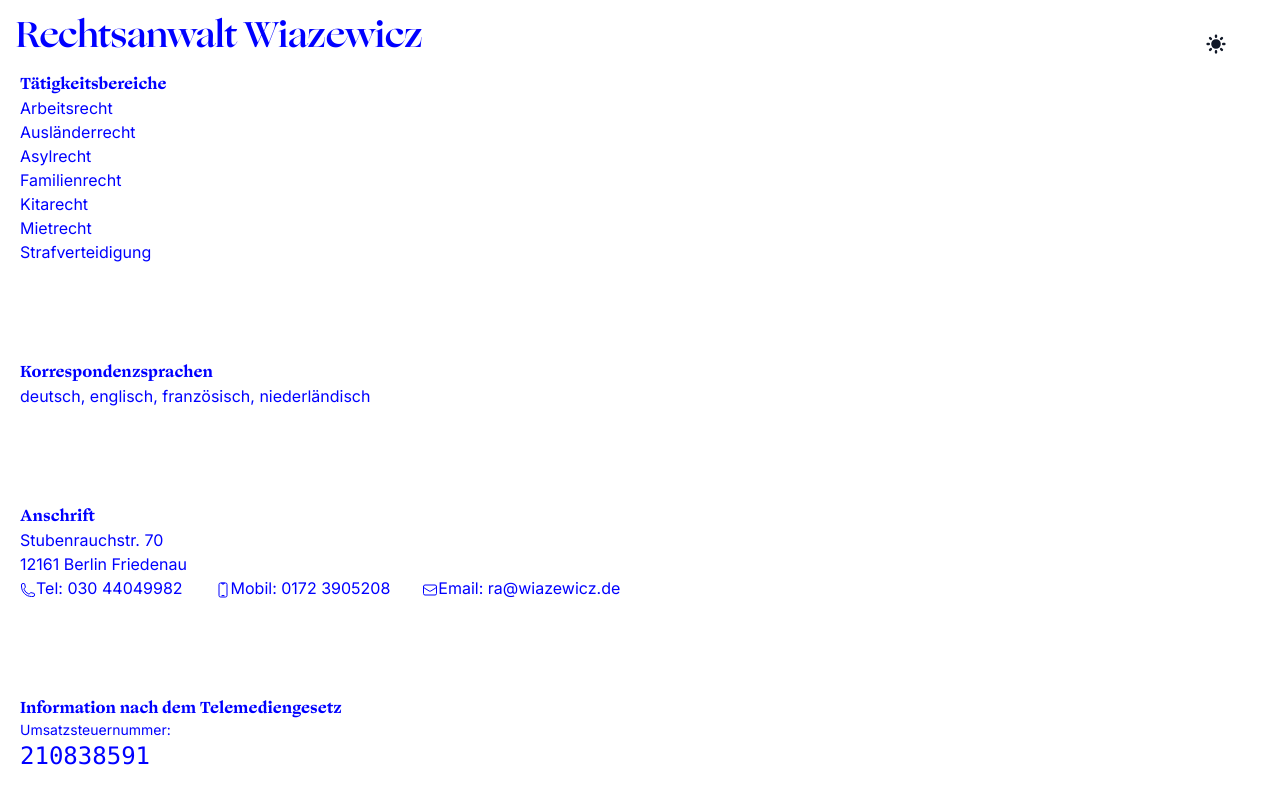
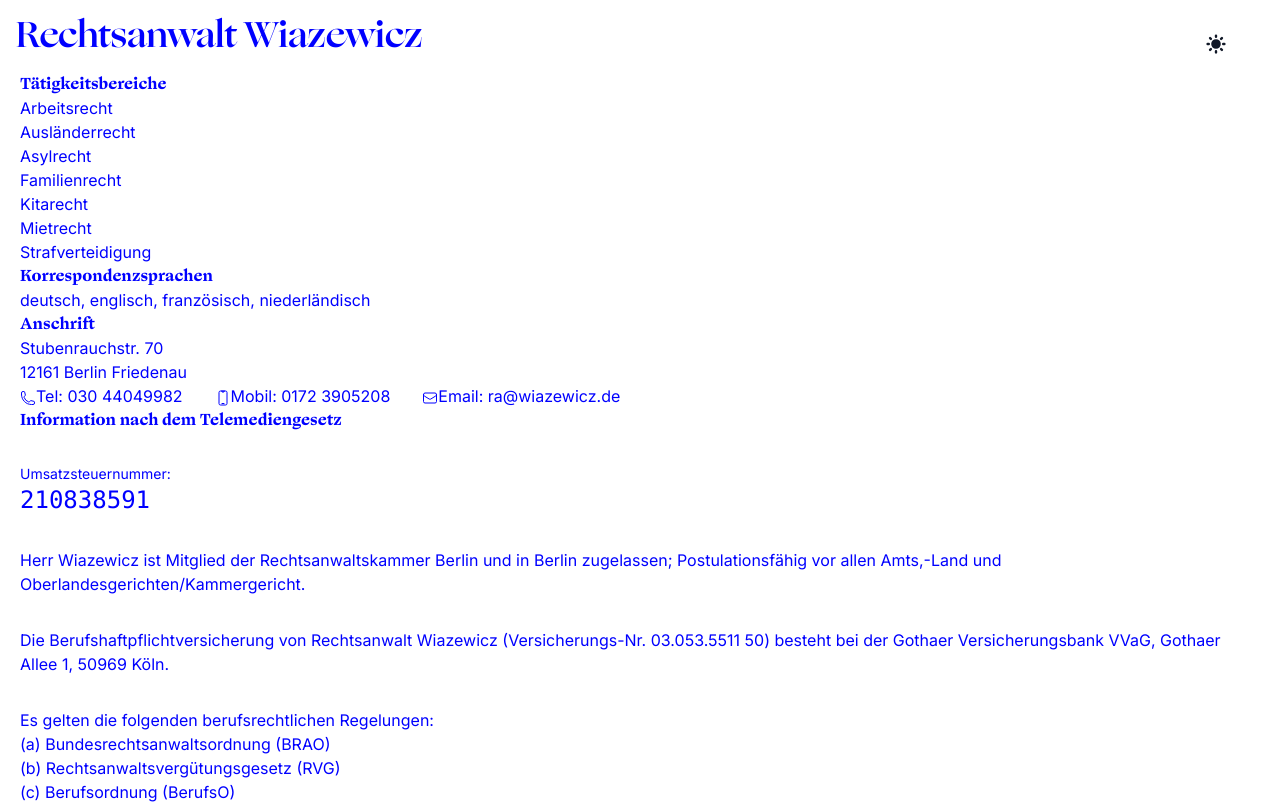
Before and after one commit to dreadbeard11/ra-wiazewicz, a Next.js app: page / in a window 1280 px wide. Shown: the top 804 px of the page. Built offline with nearby package versions, Linux system fonts and the light colour scheme.

Commit message:
Update page.tsx

```diff
--- a/src/app/page.tsx
+++ b/src/app/page.tsx
@@ -10,7 +10,7 @@ export default function Index() {
   return (
     <main>
       <Container>
-        <div className="space-y-24">
+        <div className="space-y-18">
 
 <div>
 <h2>
@@ -43,10 +43,11 @@ deutsch, englisch, französisch, niederländisch
 <div><EnvelopeIcon className="w-4 inline" />Email: ra@wiazewicz.de </div>
   </div>
 </div>
-<div>
+          <div className="space-y-8">
+
 
 <h2>Information nach dem Telemediengesetz</h2>
-
+<div>
 <div className=" text-sm">Umsatzsteuernummer:</div>
   <div className="text-2xl font-mono">210838591</div>
 </div>
@@ -69,6 +70,7 @@ Es gelten die folgenden berufsrechtlichen Regelungen:
           <div>
 Aufsichtsbehörde im Sinne des § 6 TDG ist die Rechtsanwaltskammer Berlin.
  </div>
+ </div>
           <div>
      <h2>
 Haftungsauschluss
```
